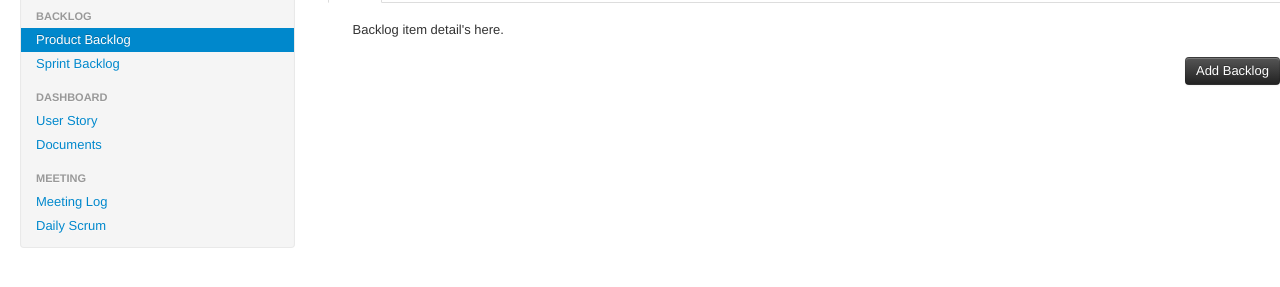
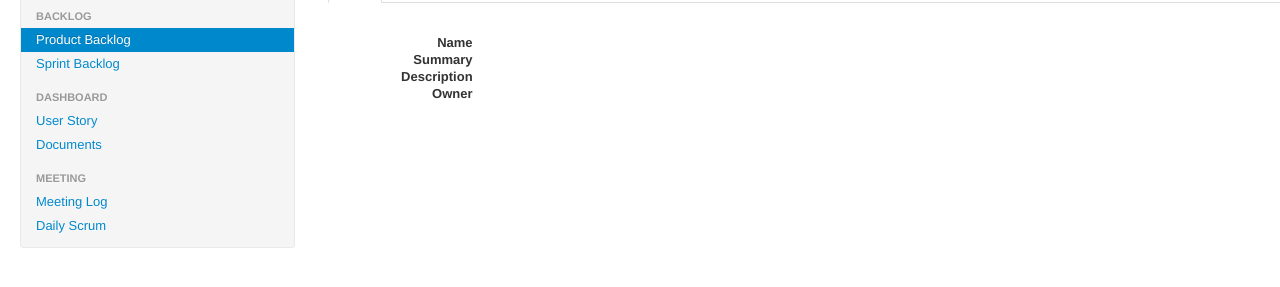
Before and after one commit to fm100/SugarCream, a Django app: template templates/project/productbacklog.html in a window 1280 px wide. Shown: the part 91-378 px from the top of the page. Run offline with Django 3.2, Linux system fonts and the light colour scheme; the template is opened without the code that fills it: most values are stand-ins (such as "Sample title", 1, 10 or a date in 2020); some libraries are stand-ins or nearby versions.

Commit message:
Implemented product backlog page

```diff
--- a/templates/project/productbacklog.html
+++ b/templates/project/productbacklog.html
@@ -1,6 +1,7 @@
 {% extends "project.html" %}
 {% block scripts %}
 <script type="text/javascript" src="http://ajax.googleapis.com/ajax/libs/jquery/1.7.1/jquery.min.js"></script>
+<script type="text/javascript" src="https://ajax.googleapis.com/ajax/libs/jqueryui/1.8.18/jquery-ui.min.js"></script>
 <script type="text/javascript" src="/site_media/js/bootstrap-tab.js"></script>
 <script type="text/javascript" src="/site_media/js/bootstrap-modal.js"></script>
 <script type="text/javascript" src="/site_media/js/bootstrap-transition.js"></script>
@@ -8,7 +9,7 @@
   $(document).ready(function() {
     $("#product-backlog").addClass("active");
 
-    $.getJSON("/p/{{ project }}/backlogs/", function(backlogs) {
+    $.getJSON("/p/{{ project }}/backloglist/", function(backlogs) {
       $.each(backlogs, function(category, items) {
         $.each(items, function(dummy, item) {
           $.each(item, function(attr, value) {
@@ -23,6 +24,19 @@
     $("#ProductBacklogTab a").click(function(e) {
       e.preventDefault();
       $(this).tab("show");
+    });
+
+    $(function() {
+      $(".backlog").selectable({
+        selected: function(event, ui) {
+          var uri = "/p/{{ project }}/backlogdetail/" + ui.selected.innerText;
+          $.getJSON(uri, function(detail) {
+            $.each(detail, function(attr, value) {
+              $("#backlog_" + attr).text(value);
+            });
+          });
+        }
+      });
     });
 
     $("AddBacklogModal").modal();
@@ -42,6 +56,15 @@
     font-size: 1.4em;
     height: 18px;
     border: 1px solid #d3d3d3;
+  }
+
+  .backlog .ui-selecting {
+    background: #feca40;
+  }
+
+  .backlog .ui-selected {
+    background: #f39814;
+    color: white;
   }
 
   .todo {
@@ -84,7 +107,16 @@
     </div>
   </div>
   <div id="detail" class="span8">
-    Backlog item detail's here.
+    <dl class="dl-horizontal">
+      <dt>Name</dt>
+      <dd id="backlog_name"></dd>
+      <dt>Summary</dt>
+      <dd id="backlog_summary"></dd>
+      <dt>Description</dt>
+      <dd id="backlog_description"></dd>
+      <dt>Owner</dt>
+      <dd id="backlog_assignedTo"></dd>
+    </dl>
   </div>
 </div>
 <div class="row-fluid">
@@ -94,6 +126,7 @@
 </div>
 <div class="row-fluid">
   <div class="span12">
+    {% if owner %}
     <div class="modal hide fade" id="AddBacklogModal">
       <form method="post" action=".">
         {% csrf_token %}
@@ -116,14 +149,46 @@
           </div>
         </div>
         <div class="modal-footer">
-          <button class="btn" type="reset">Reset</a>
-          <button class="btn btn-inverse" type="submit">Create</a>
+          <button class="btn" type="reset">Reset</button>
+          <button class="btn btn-inverse" type="submit">Create</button>
         </div>
       </form>
+    </div> <!-- AddBacklog -->
+    <div class="modal hide fade" id="ModifyBacklogModal">
+      <form method="post" action=".">
+        {% csrf_token %}
+        <div class="modal-header">
+          <button class="close" data-dismiss="modal">×</button>
+          <h3>Modify Backlog</h3>
+        </div>
+        <div class="modal-body">
+          <div class="control-group">
+            <input id="id_name" type="text" name="name"
+                   maxlength="64" placeholder="Backlog Name" />
+          </div>
+          <div class="control-group">
+            <input id="id_summary" type="text" name="summary"
+                   maxlength="256" placeholder="Backlog Summary" />
+          </div>
+          <div class="control-group">
+            <input id="id_description" type="text" name="description"
+                   placeholder="Backlog description" />
+          </div>
+        </div>
+        <div class="modal-footer">
+          <button class="btn" type="reset">Reset</button>
+          <button class="btn btn-inverse" type="submit">Create</button>
+        </div>
+      </form>
+    </div> <!-- Modify Backlog -->
+
+    <div id="ManageBacklog" class="pull-right">
+      <p>
+        <a data-toggle="modal" class="btn btn-inverse" href="#AddBacklogModal">Add Backlog</a>
+        <a data-toggle="modal" class="btn btn-inverse" href="#ModifyBacklogModal">Modify Backlog</a>
+      </p>
     </div>
-    <div id="addBacklog" class="pull-right">
-      <p><a data-toggle="modal" class="btn btn-inverse" href="#AddBacklogModal">Add Backlog</a></p>
-    </div>
+    {% endif %}
   </div>
 </div>
 
```
Also changed, not shown: sugarcream/views.py (+24 -7 lines).
